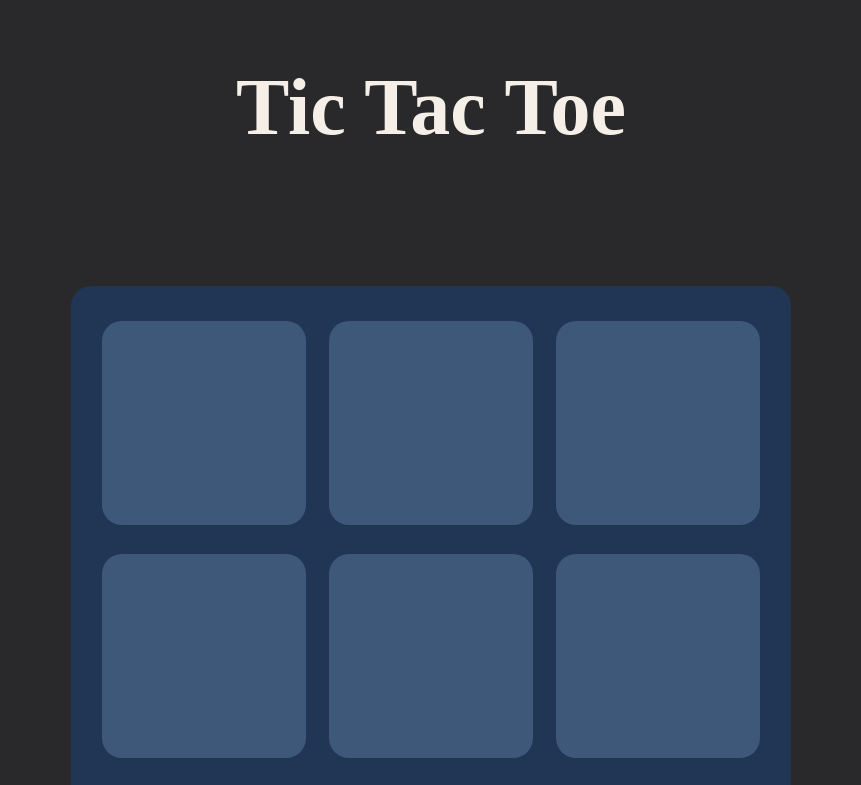
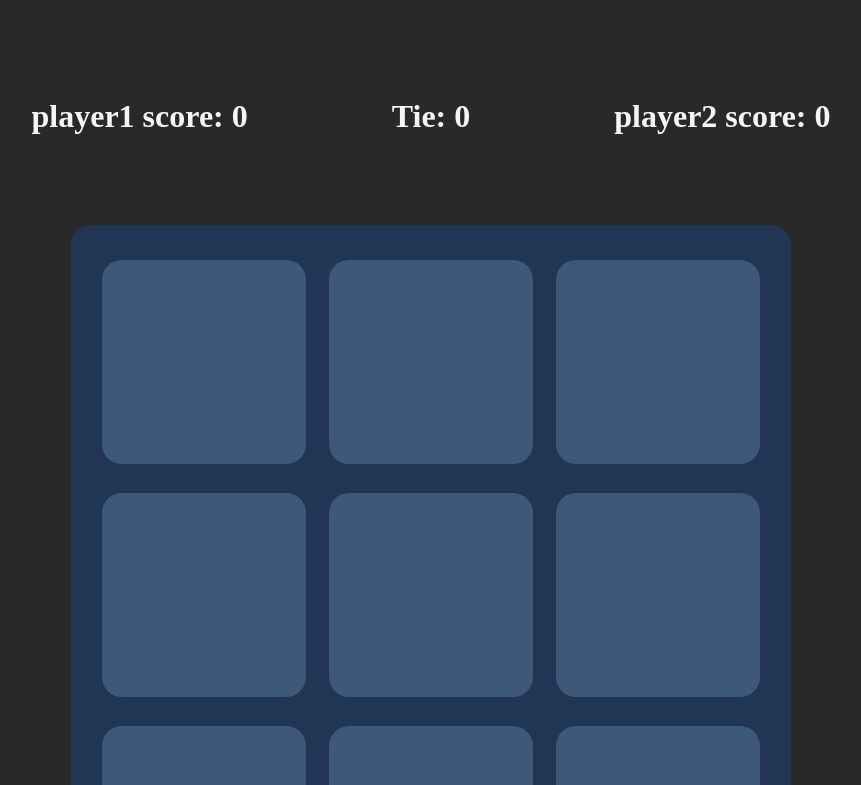
Before and after one commit to Nightsper/Tic-Tac-Toe, a plain HTML site: page index.html in a window 1280 px wide. Shown: the top 785 px of the page, without its empty margins (209-1070 px from the left). Drawn offline with Linux system fonts and the light colour scheme.

Commit message:
fix for last win case and created score tracker

```diff
--- a/script.js
+++ b/script.js
@@ -1,4 +1,5 @@
 let body = document.querySelector("body");
+let gameTitle = document.querySelector("h1");
 let box = document.querySelector("#box");
 let startGameBtn = document.querySelector("#start-game-btn");
 
@@ -9,35 +10,11 @@ function createBoard() {
   return { board }
 }
 
-function player(name, marker, marks) {
-  return { name, marker, marks }
+function player(name, marker, marks, score) {
+  return { name, marker, marks, score }
 }
 
 function gameStart() {
-  let gameboard = createBoard();
-  let player1 = player("player1", "X", []);
-  let player2 = player("player2", "O", []);
-  let currentPlayer = player1;
-
-  let boardUI = document.createElement("div");
-  boardUI.id = "board";
-
-  let selectionBox = document.createElement("div");
-  selectionBox.id = "selection";
-
-  let firstPick = document.createElement("div");
-  firstPick.id = "first-pick";
-  let x = document.createElement("div");
-  x.textContent = "x";
-  let o = document.createElement("div");
-  o.textContent = "o";
-
-
-  body.appendChild(boardUI);
-  body.appendChild(selectionBox);
-  selection.appendChild(firstPick);
-
-  let state = { roundState: false };
 
   function placeMarker(i) {
 
@@ -61,9 +38,7 @@ function gameStart() {
     }
 
     checkWin(currentPlayer, gameboard.board.array, state)
-
-    console.log(`placeMarker func says ${currentPlayer.name}'s array is ${currentPlayer.marks} and roundState is ${state.roundState}`)
-
+    updateScore(currentPlayer, state)
     switch (currentPlayer) {
       case player1:
         currentPlayer = player2
@@ -73,6 +48,71 @@ function gameStart() {
         break;
     }
   }
+
+  function updateScore(currentPlayer, state) {
+
+    if (state.roundState == "tie") {
+      tieScore += 1
+
+      tieScoreDisplay.textContent = `Tie: ${tieScore}`
+    }
+    else if (currentPlayer.name == "player1" && state.roundState == true) {
+      currentPlayer.score++
+
+      player1ScoreDisplay.textContent = `player1 score: ${player1.score}`
+    }
+    else if (currentPlayer.name == "player2" && state.roundState == true) {
+      currentPlayer.score++
+
+      player2ScoreDisplay.textContent = `player2 score: ${player2.score}`
+    }
+
+
+  };
+
+
+  let gameboard = createBoard();
+  let player1 = player("player1", "X", [], 0);
+  let player2 = player("player2", "O", [], 0);
+  let currentPlayer = player1;
+
+  let tieScore = 0;
+
+  let scoreDisplay = document.createElement("div");
+  scoreDisplay.id = "score-display"
+
+  let player1ScoreDisplay = document.createElement("div");
+  player1ScoreDisplay.textContent = `player1 score: ${player1.score}`
+
+  let tieScoreDisplay = document.createElement("div");
+  tieScoreDisplay.textContent = `Tie: ${tieScore}`
+
+  let player2ScoreDisplay = document.createElement("div");
+  player2ScoreDisplay.textContent = `player2 score: ${player2.score}`
+
+
+  let boardUI = document.createElement("div");
+  boardUI.id = "board";
+
+  let selectionBox = document.createElement("div");
+  selectionBox.id = "selection";
+
+  let firstPick = document.createElement("div");
+  firstPick.id = "first-pick";
+  let x = document.createElement("div");
+  x.textContent = "x";
+  let o = document.createElement("div");
+  o.textContent = "o";
+
+  body.appendChild(scoreDisplay)
+  scoreDisplay.appendChild(player1ScoreDisplay);
+  scoreDisplay.appendChild(tieScoreDisplay);
+  scoreDisplay.appendChild(player2ScoreDisplay);
+  body.appendChild(boardUI);
+  body.appendChild(selectionBox);
+  selection.appendChild(firstPick);
+
+  let state = { roundState: false };
 
   for (let i = 0; i < 9; i++) {
     let tiles = document.createElement("div");
@@ -89,10 +129,10 @@ function gameStart() {
       }
 
       placeMarker(i)
+
     })
   }
 
-  return { placeMarker }
 }
 
 
@@ -106,7 +146,8 @@ function checkWin(currentPlayer, gameboard, state) {
     [1, 4, 7],
     [2, 5, 8],
     [0, 4, 8],
-    [2, 4, 6]
+    [2, 4, 6],
+    []
   ]
 
   let testArr = [];
@@ -120,18 +161,21 @@ function checkWin(currentPlayer, gameboard, state) {
 
         state.roundState = true
         console.log(`${currentPlayer.name} has won!`)
+
       }
       if (state.roundState) {
-      return
-    }
+        return
+      }
     }
 
     if (!(gameboard.includes("")) && counter > 7) {
       state.roundState = "tie"
+
       return console.log("tie")
     }
 
     else { testArr = [] }
+
 
     for (let j = 0; j < winningCases[i].length; j++) {
 
@@ -144,6 +188,7 @@ function checkWin(currentPlayer, gameboard, state) {
     }
 
   }
+
 }
 
 startGameBtn.addEventListener("click", () => {
@@ -151,5 +196,6 @@ startGameBtn.addEventListener("click", () => {
   gameStart()
 })
 
+gameTitle.style.display = "none"
 box.style.display = "none"
 gameStart()
--- a/style.css
+++ b/style.css
@@ -1,7 +1,16 @@
 body {
-  background: #29292C;
+  background-color: #29292C;
+  color: whitesmoke;
   display: flex;
   flex-direction: column;
+}
+
+#score-display {
+  font-size: 2rem;
+  font-weight: bold;
+  display: flex;
+  gap: 9rem;
+  margin: 90px auto;
 }
 
 #board {
@@ -9,7 +18,7 @@ body {
   width: 45rem;
   height: 45rem;
   margin: auto;
-  margin-top: 80px;
+  margin-top: 0;
   padding: 20px 20px 0px 20px;
   border-top-left-radius: 20px;
   border-top-right-radius: 20px;
```
